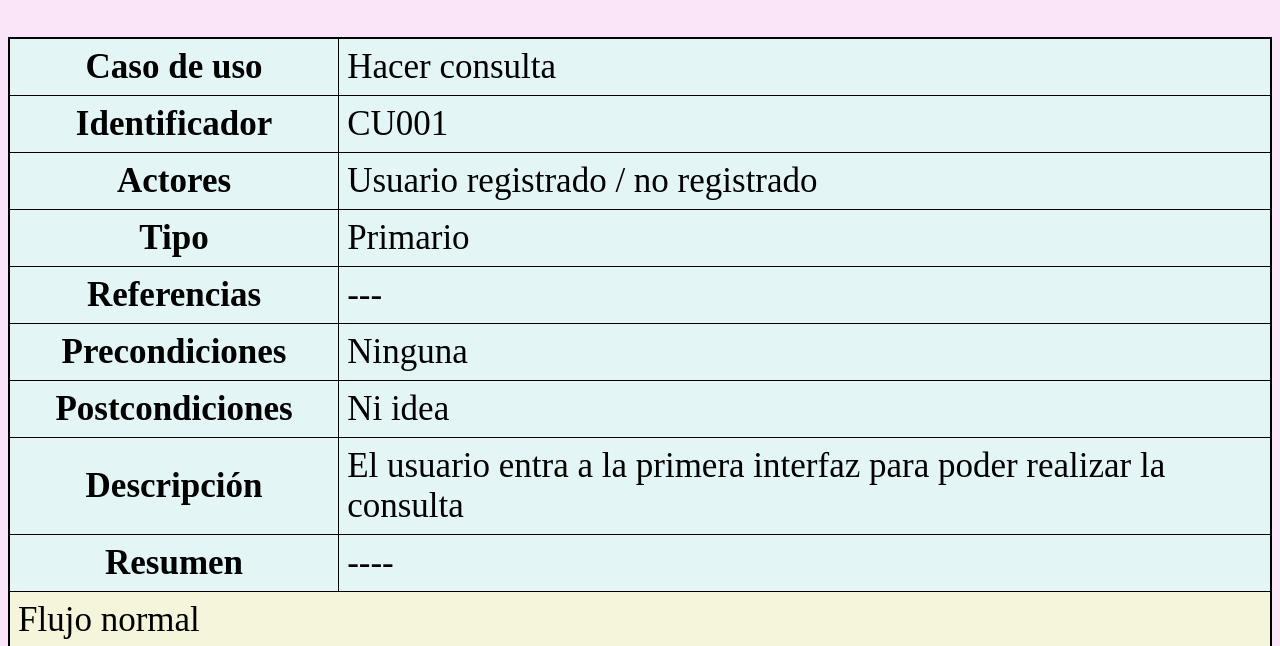
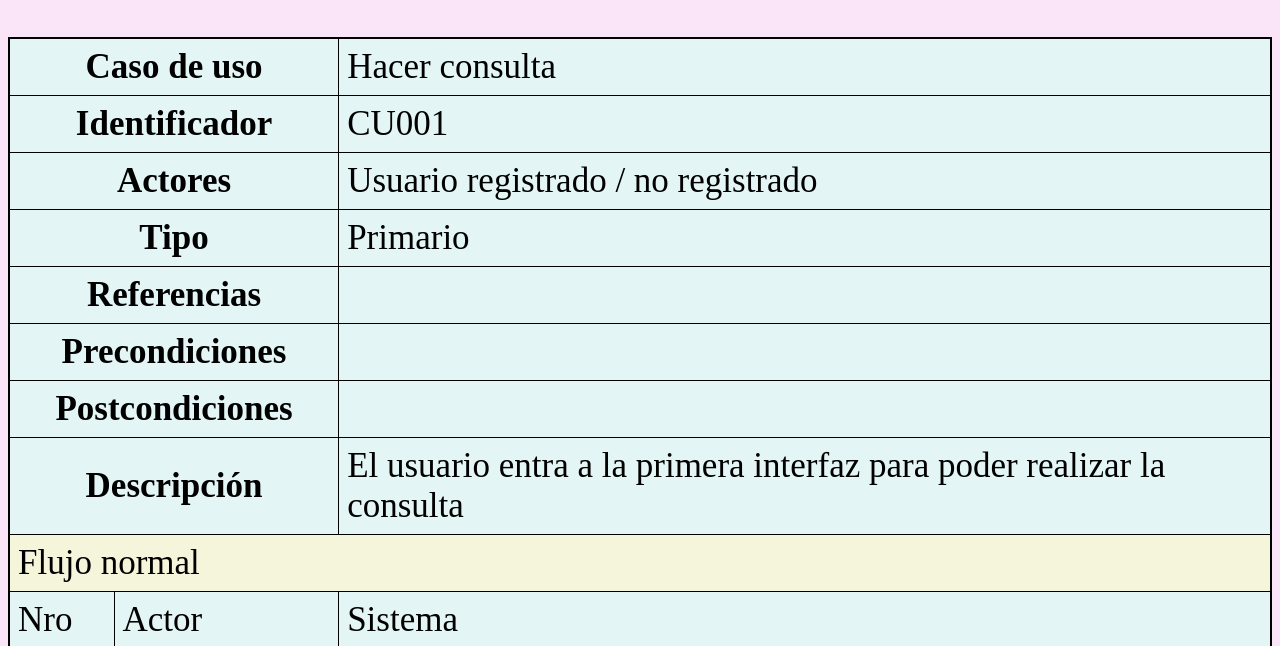
Before and after one commit to PauliCerito/Paginas.github.io, a plain HTML site: page index.html in a window 1280 px wide. Shown: the part 152-798 px from the top of the page. Drawn offline with Linux system fonts and the light colour scheme.

Commit message:
Update index.html

```diff
--- a/index.html
+++ b/index.html
@@ -35,23 +35,19 @@
                 </tr>
                 <tr>
                     <td colspan="2" class="centrado">Referencias</td>
-                    <td>---</td>
+                    <td></td>
                 </tr>
                 <tr>
                     <td colspan="2" class="centrado">Precondiciones</td>
-                    <td>Ninguna</td>
+                    <td></td>
                 </tr>
                 <tr>
                     <td colspan="2" class="centrado">Postcondiciones</td>
-                    <td>Ni idea</td>
+                    <td></td>
                 </tr>
                 <tr>
                     <td colspan="2" class="centrado">Descripción</td>
                     <td>El usuario entra a la primera interfaz para poder realizar la consulta</td>
-                </tr>
-                <tr>
-                    <td colspan="2" class="centrado">Resumen</td>
-                    <td>----</td>
                 </tr>
                 <tr>
                     <td colspan="3" class="alCostado">Flujo normal</td>
```
